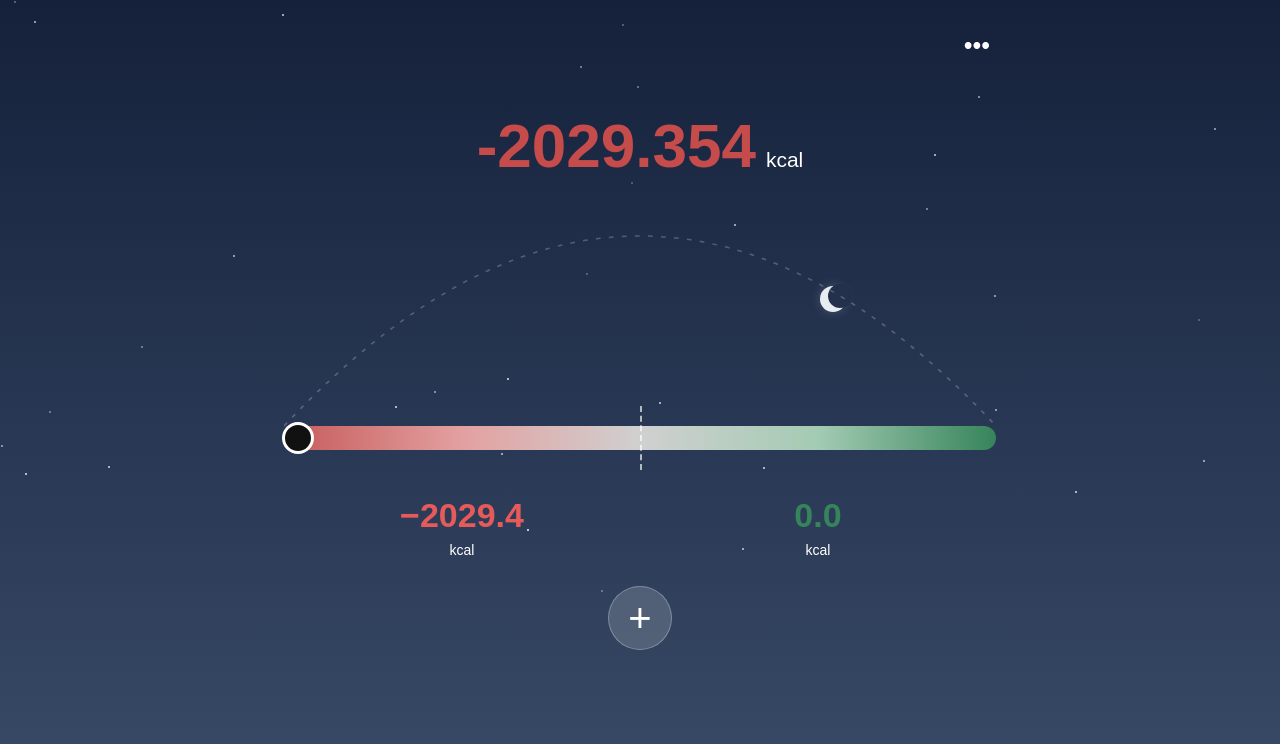
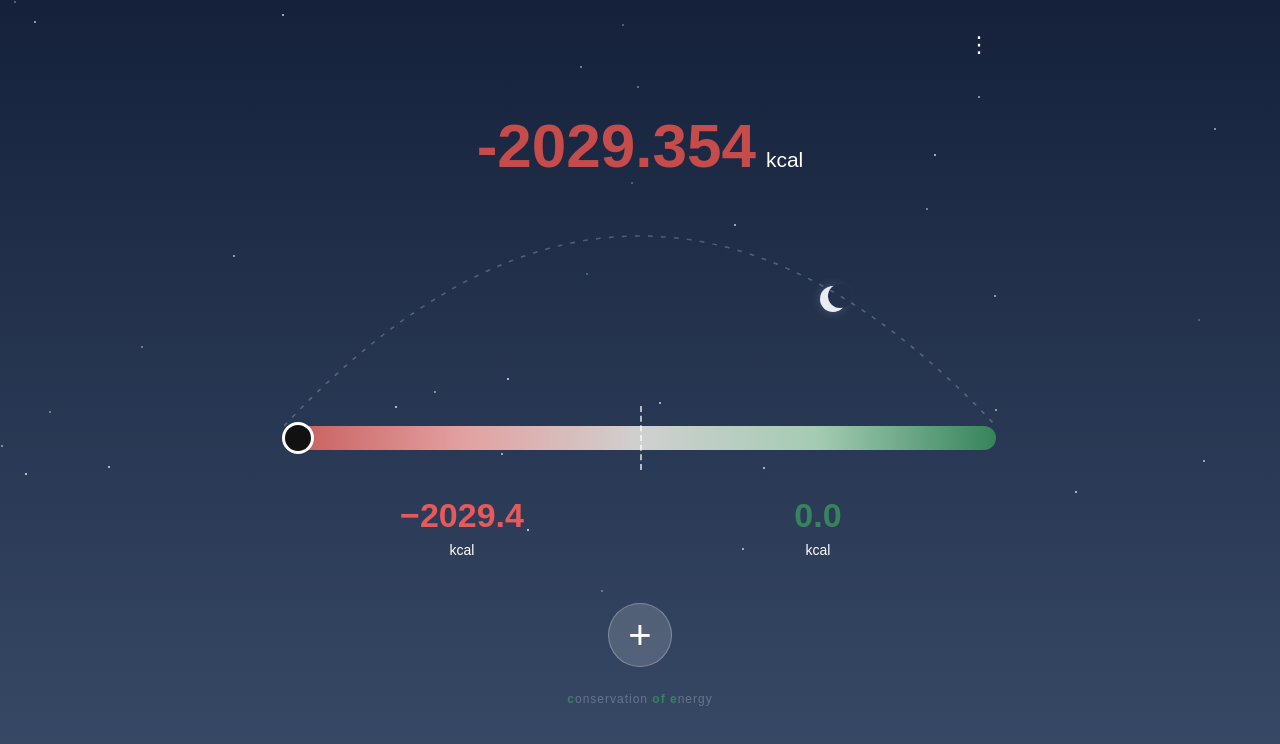
Before and after one commit to Avramchuk-Sergey/Cofe, a plain HTML site: page index.html in a window 1280 px wide. Drawn offline with Linux system fonts and the light colour scheme.

Commit message:
Polish Cofe main screen layout and branding

```diff
--- a/index.html
+++ b/index.html
@@ -31,7 +31,7 @@
             id="menu-button"
             type="button"
             aria-label="Menu"
-            aria-expanded="false">•••</button>
+            aria-expanded="false">⋮</button>
 
     <nav id="main-menu" class="main-menu hidden">
         <button id="open-profile" type="button">
@@ -99,13 +99,21 @@
             </div>
 
         </div>
+    </section>
 
-    </section>
+
 
     <!-- One button opens the shared IN / OUT form -->
     <div class="action-buttons">
         <button id="open-entry" class="add-entry-button" type="button"
                 aria-label="Add energy entry" aria-expanded="false">+</button>
+    </div>
+
+
+	<div class="cofe-signature">
+        <span>c</span>onservation
+        <span>of</span>
+        <span>e</span>nergy
     </div>
 
 
--- a/service-worker.js
+++ b/service-worker.js
@@ -1,5 +1,5 @@
 
-const CACHE_NAME = "cofe-v4";
+const CACHE_NAME = "cofe-v5";
 
 const FILES_TO_CACHE = [
     "./",
--- a/style.css
+++ b/style.css
@@ -95,7 +95,9 @@ body {
     width: min(100%, 760px);
     min-height: 100vh;
     margin: 0 auto;
-    padding: 25px 24px 110px;
+    padding: 25px 24px 20px;
+	display: flex;
+    flex-direction: column;
 }
 
 .header {
@@ -109,7 +111,7 @@ body {
     background: transparent;
     border: none;
     color: inherit;
-    font-size: 25px;
+    font-size: 22px;
     cursor: pointer;
 }
 
@@ -283,7 +285,7 @@ body {
 .action-buttons {
     display: flex;
     justify-content: center;
-    margin-top: 28px;
+    margin-top: 45px;
 }
 .add-entry-button {
     flex: 0 0 64px;
@@ -337,7 +339,7 @@ body {
 @media (max-width: 600px) {
 
     .app {
-        padding: 18px 18px 30px;
+        padding: 18px 18px 12px;
     }
 
     .balance-card {
@@ -463,3 +465,19 @@ body {
     font-weight: bold;
     cursor: pointer;
 }
+
+/* ===== COFE SIGNATURE ===== */
+
+.cofe-signature {
+    margin-top: auto;
+    padding-top: 25px;
+    text-align: center;
+    font-size: 12px;
+    letter-spacing: 1px;
+    color: rgba(255, 255, 255, 0.25);
+}
+
+.cofe-signature span {
+    font-weight: 700;
+    color: #36845b;
+}
```
